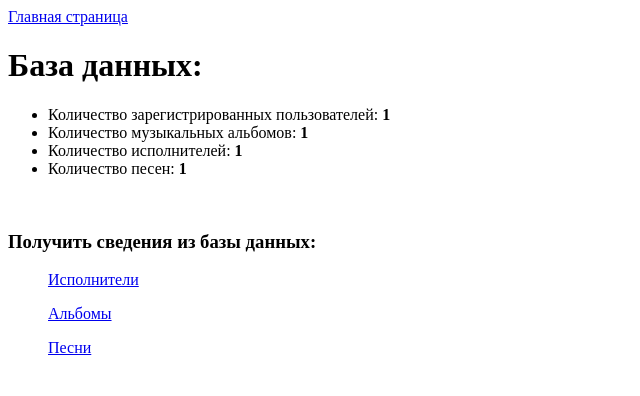
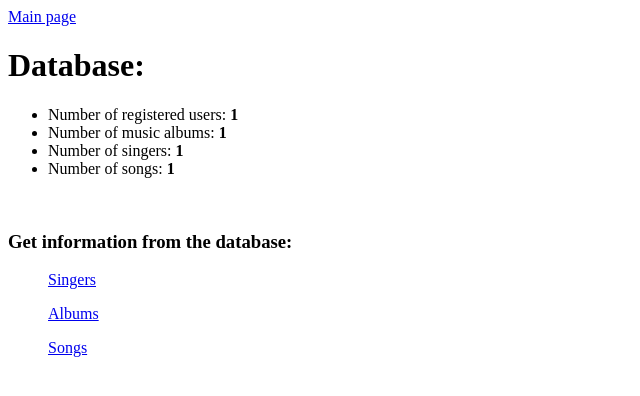
Before and after one commit to ewhitestorm/MusicLibrary, a Django app: template WebMusicLibrary/catalog/templates/index.html in a window 1280 px wide. Shown: the top 396 px of the page, without its empty margins (0-640 px from the left). Run offline with Django 4.2, Linux system fonts and the light colour scheme; the template is opened without the code that fills it: most values are stand-ins (such as "Sample title", 1, 10 or a date in 2020).

Commit message:
English version

```diff
--- a/WebMusicLibrary/catalog/templates/catalog/album_list.html
+++ b/WebMusicLibrary/catalog/templates/catalog/album_list.html
@@ -1,13 +1,13 @@
 {% extends "home_generic.html" %}
 
 {% block content %}
-<h2>Список альбомов:</h2>
+<h2>Album list:</h2>
     <ul>
         {% for album in album_list %}
         <p>
             <li>{{ album.id }}</li>
-            <ul>Альбом: <strong>{{ album.title }}</strong></ul>
-            <ul>Год: <strong>{{ album.release_date }}</strong></ul>
+            <ul>Album: <strong>{{ album.title }}</strong></ul>
+            <ul>Year: <strong>{{ album.release_date }}</strong></ul>
         </p>
         {% endfor %}
     </ul>
--- a/WebMusicLibrary/catalog/templates/catalog/singer_list.html
+++ b/WebMusicLibrary/catalog/templates/catalog/singer_list.html
@@ -1,12 +1,12 @@
 {% extends "home_generic.html" %}
 
 {% block content %}
-<h2>Список исполнителей:</h2>
+<h2>List of performers:</h2>
     <ul>
         {% for singer in singer_list %}
         <p>
             <li>{{ singer.id }}</li>
-            <ul>Исполнитель: <strong>{{ singer.name_singer }}</strong></ul>
+            <ul>Singer: <strong>{{ singer.name_singer }}</strong></ul>
         </p>
         {% endfor %}
     </ul>
--- a/WebMusicLibrary/catalog/templates/home_generic.html
+++ b/WebMusicLibrary/catalog/templates/home_generic.html
@@ -7,7 +7,7 @@
     {% endblock %}
 </head>
 <body>
-    <a href="{% url 'index' %}">Главная страница</a>
+    <a href="{% url 'index' %}">Main page</a>
     {% block content %}
     {% endblock %}
 </body>
--- a/WebMusicLibrary/catalog/templates/index.html
+++ b/WebMusicLibrary/catalog/templates/index.html
@@ -1,18 +1,18 @@
 {% extends "home_generic.html" %}
 
 {% block content %}
-<h1>База данных:</h1>
+<h1>Database:</h1>
 <ul>
-    <li>Количество зарегистрированных пользователей: <strong>{{ num_user }}</strong></li>
-    <li>Количество музыкальных альбомов: <strong>{{ num_album }}</strong></li>
-    <li>Количество исполнителей: <strong>{{ num_song }}</strong></li>
-    <li>Количество песен: <strong>{{ num_singer }}</strong></li>
+    <li>Number of registered users: <strong>{{ num_user }}</strong></li>
+    <li>Number of music albums: <strong>{{ num_album }}</strong></li>
+    <li>Number of singers: <strong>{{ num_song }}</strong></li>
+    <li>Number of songs: <strong>{{ num_singer }}</strong></li>
 </ul>
 <br />
-<h3>Получить сведения из базы данных:</h3>
+<h3>Get information from the database:</h3>
 <ul>
-    <p><a href="{% url 'Singer' %}">Исполнители</a></p>
-    <p><a href="{% url 'Album' %}">Альбомы</a></p>
-    <p><a href="{% url 'Song' %}">Песни</a></p>
+    <p><a href="{% url 'Singer' %}">Singers</a></p>
+    <p><a href="{% url 'Album' %}">Albums</a></p>
+    <p><a href="{% url 'Song' %}">Songs</a></p>
 </ul>
 {% endblock %}
```
Also changed, not shown: WebMusicLibrary/catalog/models.py (+15 -15 lines), WebMusicLibrary/catalog/templates/catalog/song_list.html (+4 -4 lines), README.md, README_EN.md (added), WebMusicLibrary/catalog/migrations/0001_initial.py.
